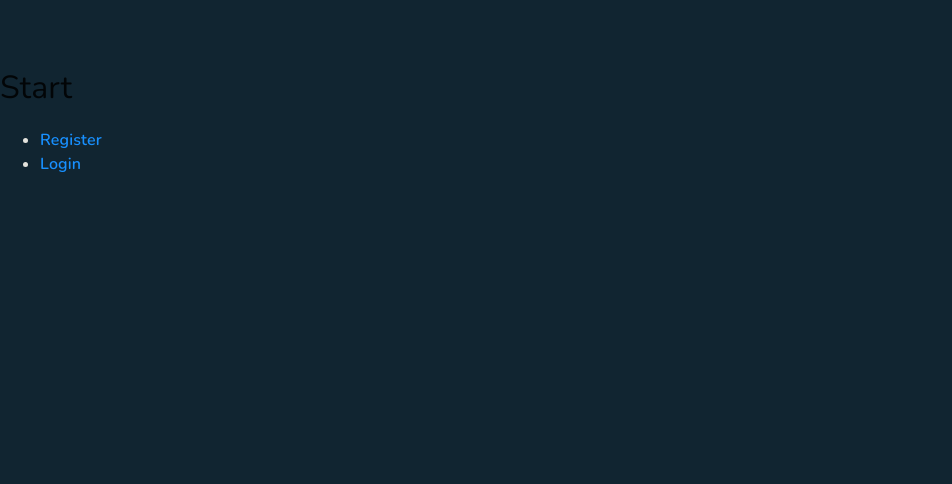
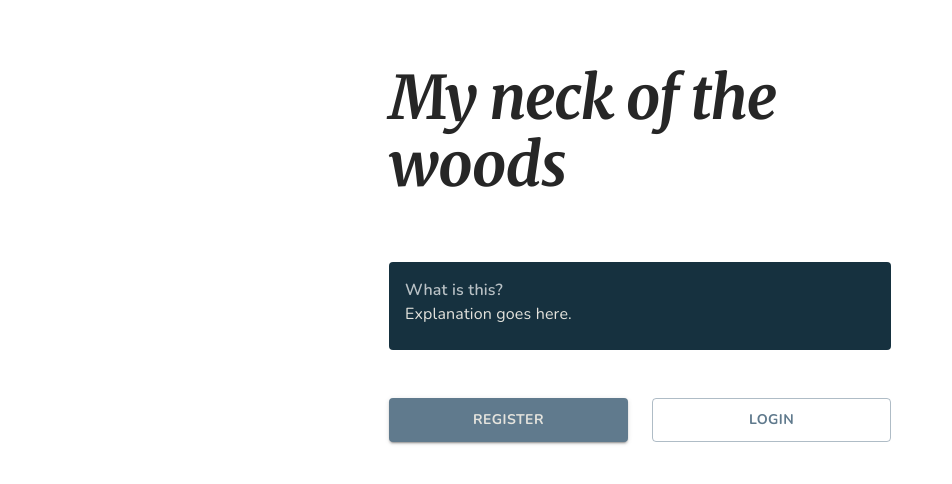
Before and after one commit to stenwall/u11-fullstack-js, a Next.js app in the folder client/: page / in a window 1280 px wide. Shown: the top 484 px of the page, without its empty margins (0-952 px from the left). Built offline with nearby package versions, Linux system fonts and the light colour scheme.

Commit message:
feat: index-page working w style (w/o copy)

```diff
--- a/client/pages/index.tsx
+++ b/client/pages/index.tsx
@@ -3,36 +3,42 @@ import { useRouter } from 'next/router';
 import Link from 'next/link';
 import StartLayout from 'components/layout/StartLayout';
 import { ReactNode } from 'react';
+import { Button, Card, CardContent, Stack, Typography } from '@mui/material';
 
 const Start: NextPageWithLayout = () => {
   const router = useRouter();
   const { memberId } = router.query;
 
   return (
-    <>
-
-      <h1>Start</h1>
-
-      <ul>
-        <li>
-          <Link href="/register">
-            <a>Register</a>
-          </Link>
-        </li>
-        <li>
-          <Link href="/login">
-            <a>Login</a>
-          </Link>
-        </li>
-      </ul>
-    </>
+    <div className="index-wrapper">
+      <Typography variant="h1">My neck of the woods</Typography>
+      <Card sx={{ minWidth: 275 }}>
+        <CardContent>
+          <Typography color="text.secondary">
+            What is this?
+          </Typography>
+          <Typography variant="body2">
+            Explanation goes here.
+          </Typography>
+        </CardContent>
+        {/* <CardActions>
+        <Button size="small">Learn More</Button>
+      </CardActions> */}
+      </Card>
+      <Stack spacing={3} direction="row">
+        <Link href="/register">
+          <Button variant="contained" fullWidth>Register</Button>
+        </Link>
+        <Link href="/login">
+          <Button variant="outlined" fullWidth>Login</Button>
+        </Link>
+      </Stack>
+    </div>
   );
 };
 
 Start.getLayout = (page: ReactNode) => {
-  return (
-    <StartLayout>{page}</StartLayout>
-  )
-}
+  return <StartLayout>{page}</StartLayout>;
+};
 
 export default Start;
--- /dev/null
+++ b/client/styles/mui-components/_index.scss
@@ -0,0 +1,23 @@
+@import '../variables/colors';
+
+.index-wrapper {
+  padding: 0 1.5rem;
+  margin: 0 auto;
+  max-width: 550px;
+  display: flex;
+  flex-direction: column;
+  gap: 3rem;
+
+  h1 {
+    padding-bottom: 1rem;
+  }
+
+  .MuiCard-root {
+    box-shadow: none;
+    background-image: none;
+  }
+
+  .MuiButton-root {
+    min-height: 2.7rem;
+  }
+}
--- a/client/styles/styles.scss
+++ b/client/styles/styles.scss
@@ -6,3 +6,4 @@
 @import "mui-components/topnavbar";
 @import "mui-components/form";
 @import "mui-components/feed";
+@import "mui-components/index";
```
